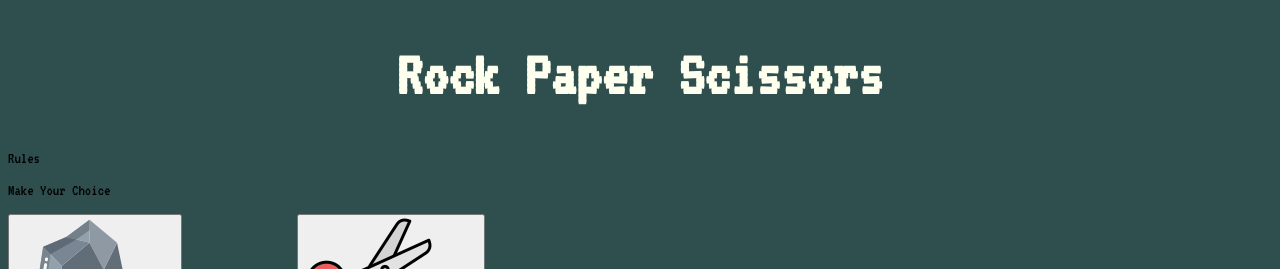
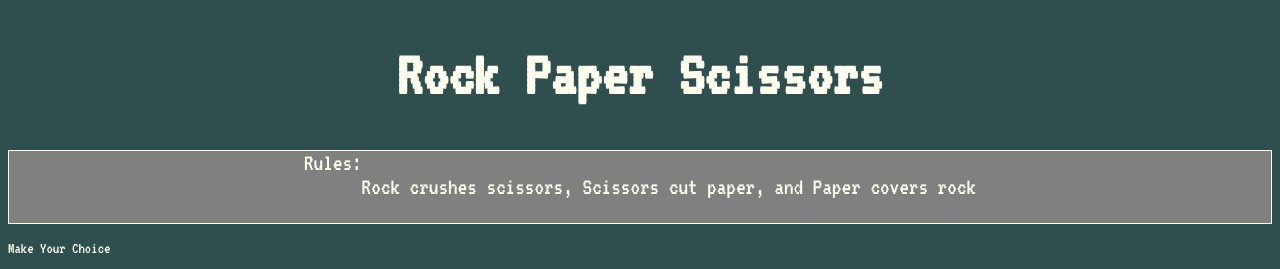
Before and after one commit to RTGuinn/rt-rock-paper-scissor, a plain HTML site: page index.html in a window 1280 px wide. Shown: the top 269 px of the page. Drawn offline with Linux system fonts and the light colour scheme.

Commit message:
styled rules area in style.css

```diff
--- a/assets/css/style.css
+++ b/assets/css/style.css
@@ -10,3 +10,19 @@ h1 {
     justify-content: center;
     font-size: 4em;
 }
+
+/* Rules style */
+.rules {
+    background-color: gray;
+    color: ivory;
+    border: 1px solid;
+    display: flex;
+    justify-content: center;
+    font-size: 1.5em;
+}
+
+/* Game area style */
+.game-area p {
+    color: ivory;
+
+}
--- a/index.html
+++ b/index.html
@@ -10,6 +10,9 @@
     <link rel="preconnect" href="https://fonts.gstatic.com" crossorigin>
     <link href="https://fonts.googleapis.com/css2?family=VT323&display=swap" rel="stylesheet">
     <link rel="stylesheet" href="assets/css/style.css">
+
+
+
     <title>Document</title>
 </head>
 <body>
@@ -18,10 +21,12 @@
     <h1 class="heading">Rock Paper Scissors</h1>
 
     <!-- Rules-->
-    <div class="rules">Rules
+    <div class="rules">Rules:
 
+        <p>Rock crushes scissors, Scissors cut paper, and Paper covers rock</p>
 
     </div>
+
 
     <!-- Game -->
     <div class="game-area">
```
